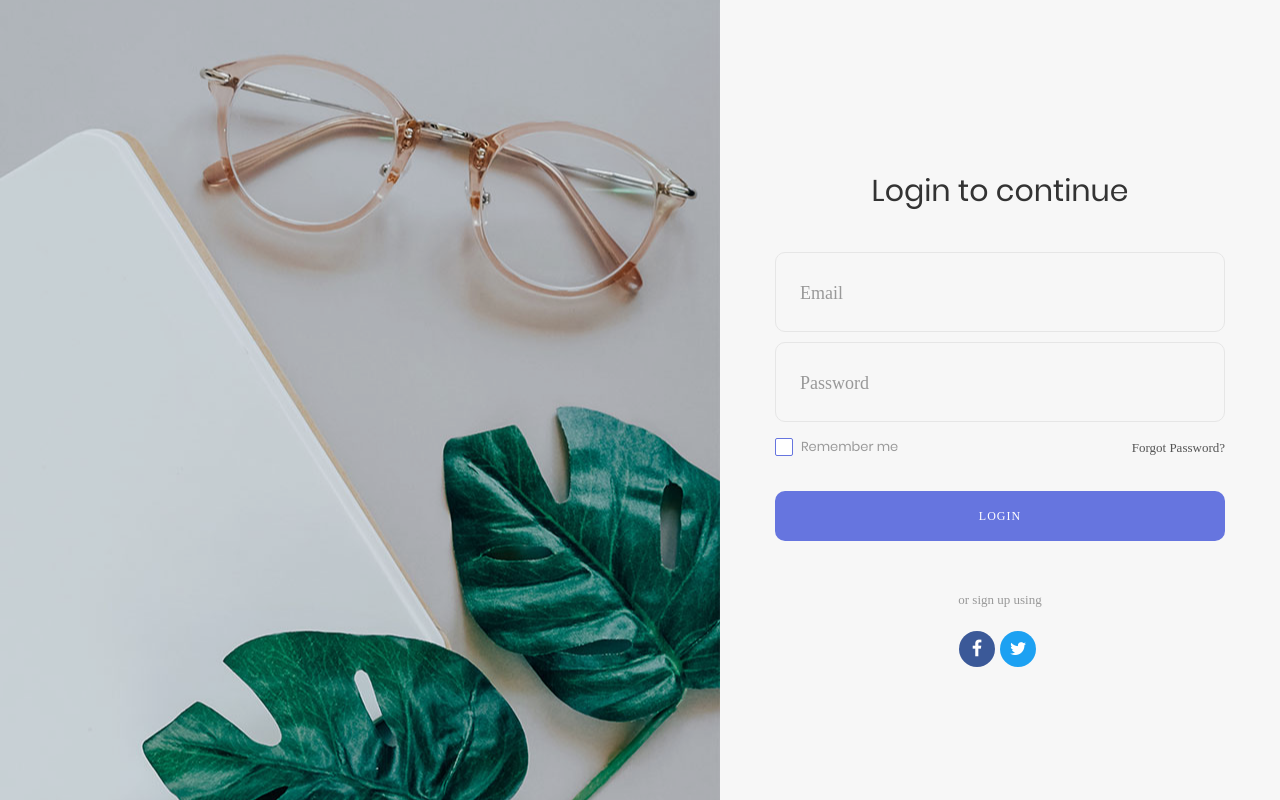
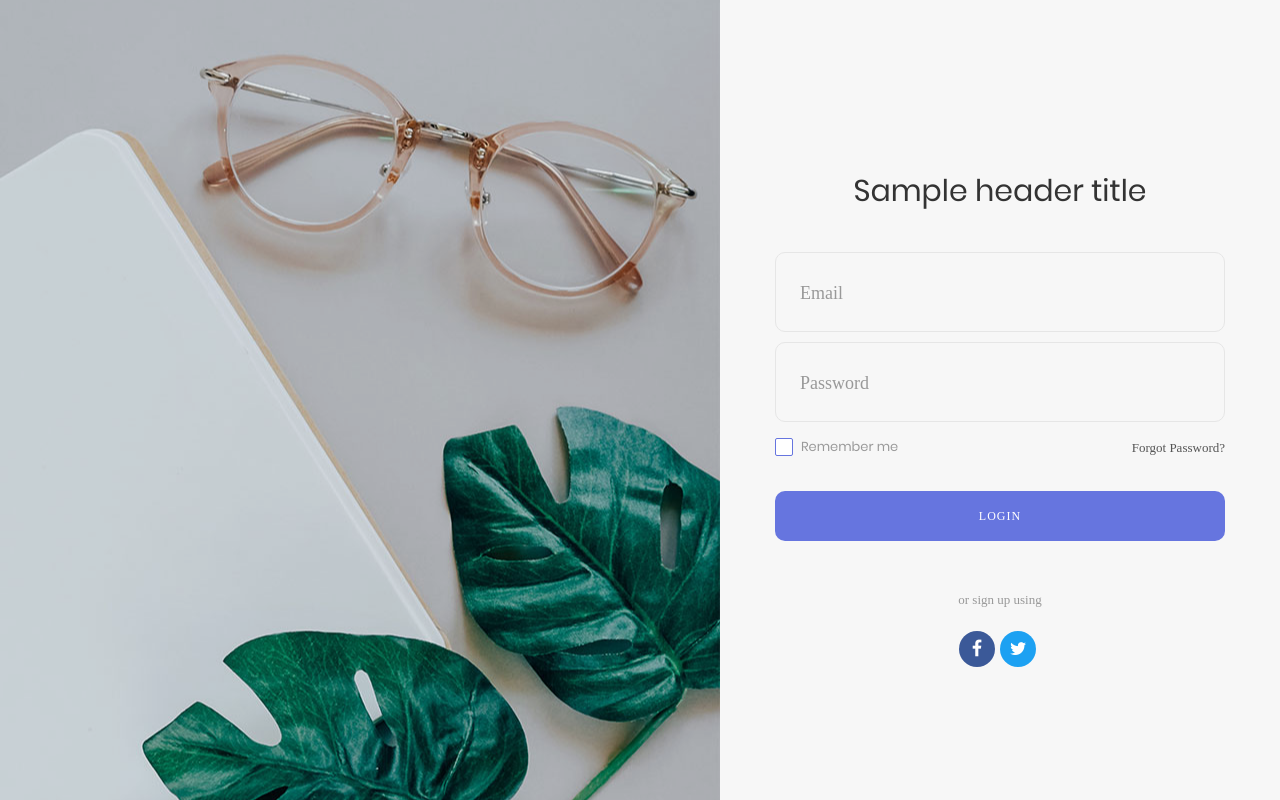
Before and after one commit to UnrealisticSolutions/CP_Project, a Flask app: template app/templates/Login/Login.html in a window 1280 px wide. Run offline with Flask 2, Linux system fonts and the light colour scheme; the template is opened without the code that fills it: most values are stand-ins (such as "Sample title", 1, 10 or a date in 2020); some libraries are stand-ins or nearby versions; some web fonts are replaced.

Commit message:
Login Page cahnged Header Title

```diff
--- a/app/RegisterLogin/Route.py
+++ b/app/RegisterLogin/Route.py
@@ -16,7 +16,9 @@ def Login():
     if not CheckUserTypes:
         UserType(UserTypeName='Customer').save()
         UserType(UserTypeName='Bussinessmen').save()
-    return render_template('Login/Login.html', title=title, date=date)
+    # Login Section Header Title
+    headerTitle = 'Login'
+    return render_template('Login/Login.html', title=title, date=date,headerTitle=headerTitle)
 
 
 @LoginRegister.route('/Register', methods=['GET', 'POST'])
--- a/app/templates/Login/Login.html
+++ b/app/templates/Login/Login.html
@@ -38,7 +38,7 @@
             <div class="wrap-login100">
                 <form class="login100-form validate-form">
                     <span class="login100-form-title p-b-43">
-						Login to continue
+						{{headerTitle}}
 					</span>
 
 
```
